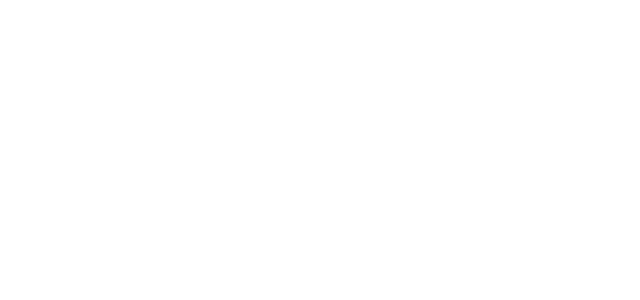
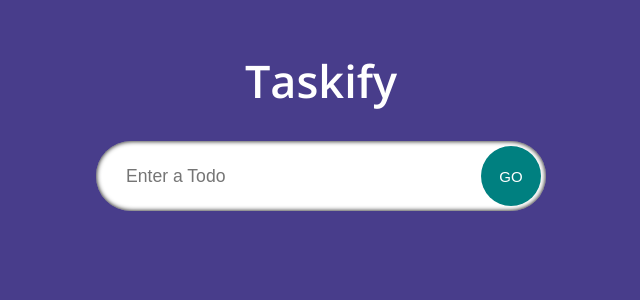
Before and after one commit to Rafiul-Islam/Taskify, a React (Vite) app: page / in a window 1280 px wide. Shown: the top 300 px of the page, without its empty margins (319-959 px from the left). Built offline with nearby package versions, Linux system fonts and the light colour scheme.

Commit message:
feature - input and heading added

```diff
--- a/src/App.tsx
+++ b/src/App.tsx
@@ -1,6 +1,14 @@
-const App = () => {
+import React from "react";
+import InputField from "./components/InputField.tsx";
+
+const App: React.FC = () => {
     return (
-        <main></main>
+        <main>
+            <div>
+                <h1 className='heading'>Taskify</h1>
+                <InputField/>
+            </div>
+        </main>
     );
 };
 
--- /dev/null
+++ b/src/components/InputField.tsx
@@ -0,0 +1,14 @@
+const InputField = () => {
+    return (
+        <form className='form'>
+            <input
+                className='form__input'
+                type='text'
+                placeholder='Enter a Todo'
+            />
+            <button type='button' className='form__submit-button'>Go</button>
+        </form>
+    );
+};
+
+export default InputField;
--- a/src/index.css
+++ b/src/index.css
@@ -1,7 +1,77 @@
+@import url('https://fonts.googleapis.com/css2?family=Open+Sans:wght@400;600&display=swap');
+
 *, *::after, *::before {
     box-sizing: border-box;
 }
 
 body {
+    font-family: 'Open Sans', sans-serif;
     margin: 0;
+    background: darkslateblue;
 }
+
+main {
+    min-height: 100vh;
+    width: 100%;
+    padding: 20px;
+    display: flex;
+    justify-content: center;
+}
+
+.heading {
+    font-size: 45px;
+    font-weight: bolder;
+    color: #fff;
+    text-align: center;
+    z-index: 1;
+}
+
+.form {
+    width: 100%;
+    min-width: 450px;
+    position: relative;
+}
+
+.form__input {
+    font-size: 1.1rem;
+    width: 100%;
+    display: block;
+    height: 70px;
+    border-radius: 40px;
+    border: 0;
+    padding: 10px 80px 10px 30px;
+    box-shadow: inset 0 0 5px black;
+}
+
+.form__input:focus {
+    outline: none;
+    box-shadow: 0 0 10px 1000px rgba(0, 0, 0, .2);
+}
+
+.form__submit-button {
+    height: 60px;
+    width: 60px;
+    background: teal;
+    border-radius: 100%;
+    color: #fff;
+    border: 0;
+    outline: none;
+    cursor: pointer;
+    position: absolute;
+    right: 5px;
+    top: 5px;
+    font-size: 15px;
+    text-transform: uppercase;
+    display: flex;
+    justify-content: center;
+    align-items: center;
+    transition: opacity .3s ease, transform .1s ease;
+}
+
+.form__submit-button:hover {
+    opacity: .8;
+}
+
+.form__submit-button:active {
+    transform: scale(.87);
+}
```
